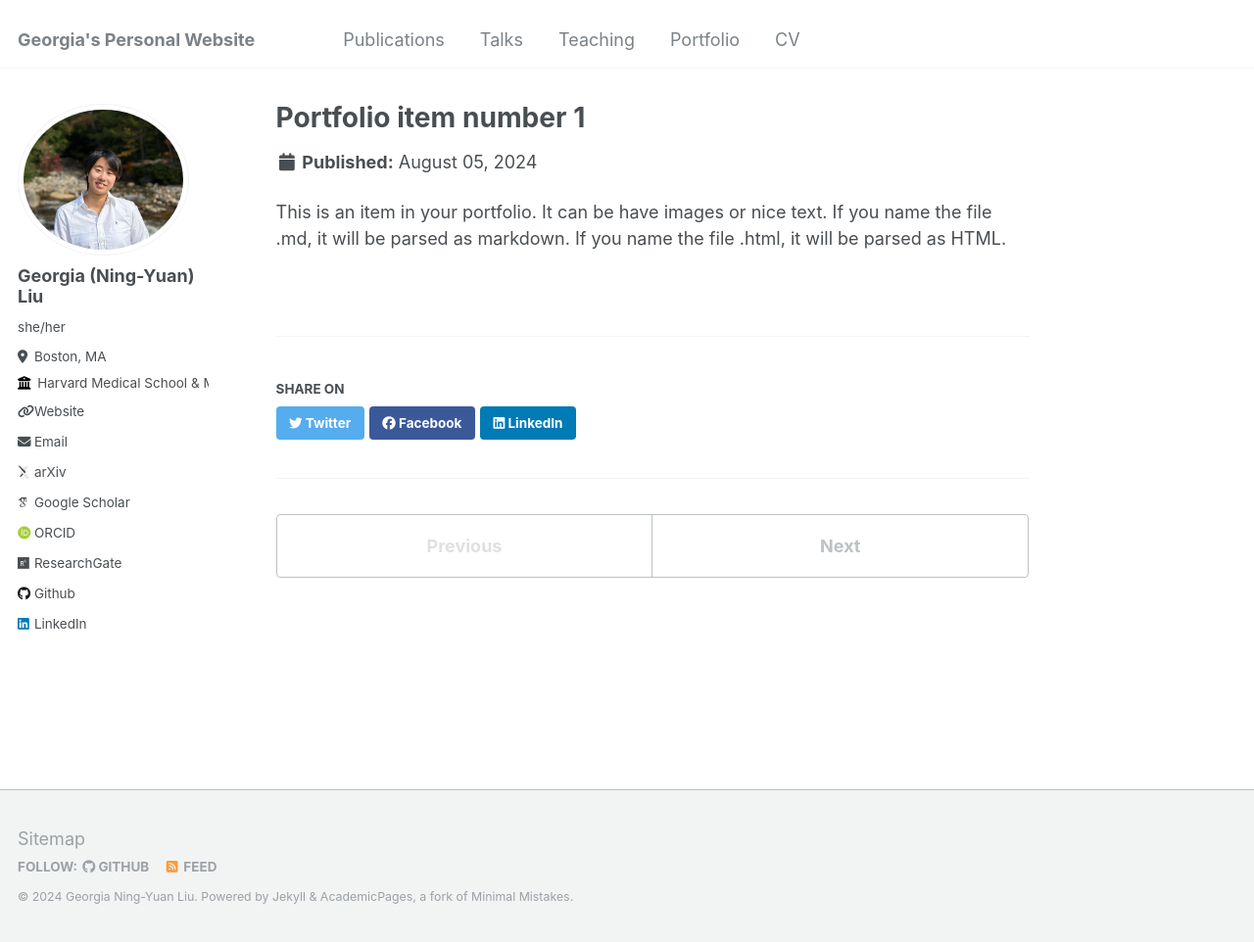
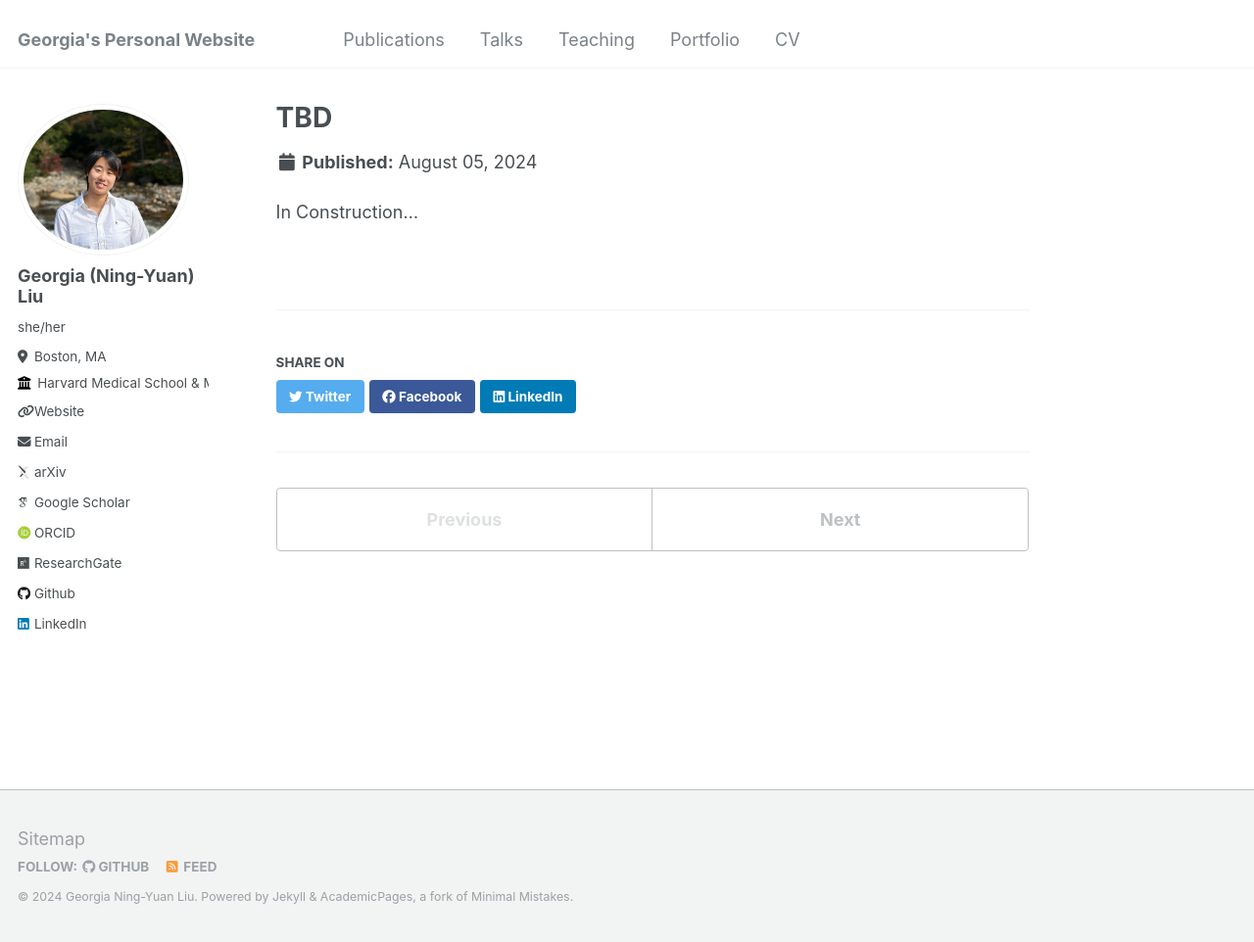
Before and after one commit to georgia-max/georgia-max.github.io, a Jekyll site: the page built from _portfolio/portfolio-1.md, in a window 1280 px wide and 962 px high. Shown: the whole window at 98% size. Built offline with Jekyll 4.4.1, drawn with Linux system fonts in a browser that asks for light colours; some web fonts are replaced.

Commit message:
Update portfolio-1.md

```diff
--- a/_portfolio/portfolio-1.md
+++ b/_portfolio/portfolio-1.md
@@ -1,7 +1,7 @@
 ---
-title: "Portfolio item number 1"
+title: "TBD"
 excerpt: "Short description of portfolio item number 1<br/><img src='/images/500x300.png'>"
 collection: portfolio
 ---
 
-This is an item in your portfolio. It can be have images or nice text. If you name the file .md, it will be parsed as markdown. If you name the file .html, it will be parsed as HTML.
+In Construction...
```
